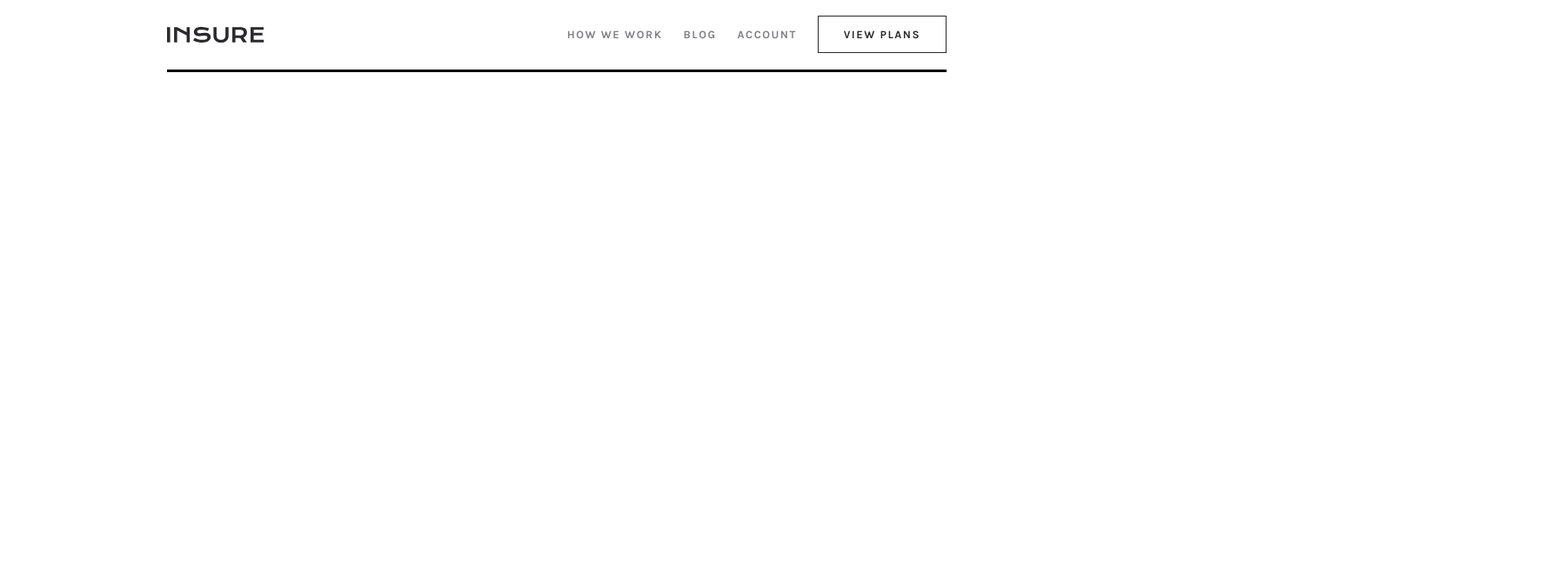
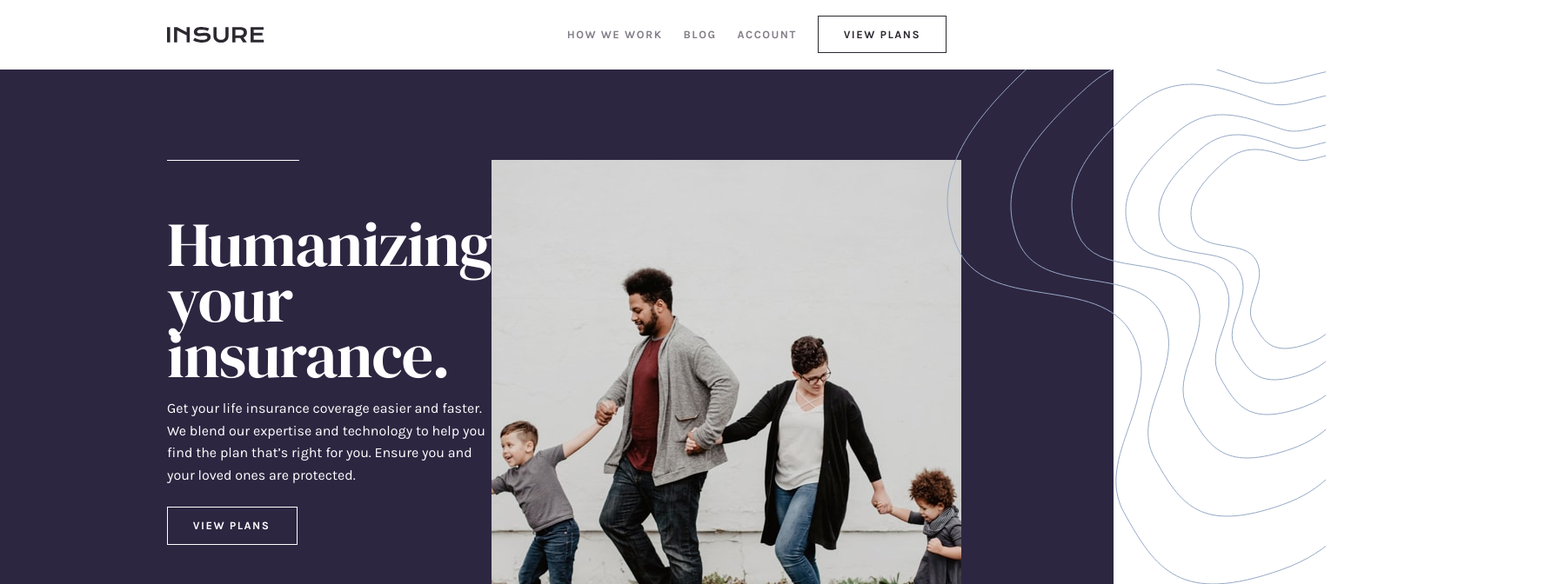
Before and after one commit to Jorai33/Insure-Landing-Page, a React (Create React App) app: page / in a window 1280 px wide. Shown: the top 672 px of the page at 87% size, 1784 px wide, since content can reach past the window. Built offline with nearby package versions, Linux system fonts and the light colour scheme.

Commit message:
Cover Completed

```diff
--- a/src/App.js
+++ b/src/App.js
@@ -3,6 +3,9 @@
 import styled from "styled-components";
 
 import Logo from "./ImageComponents/Logo";
+import coverImage from "../src/images/image-intro-desktop.jpg";
+// import { IntroPattern } from "./styles/Shapes";
+import introPattern from "../src/images/bg-pattern-intro-right-desktop.svg";
 
 const theme = {
   colors: {
@@ -15,15 +18,14 @@
 
 const MainContainer = styled.div`
   width: 100vw;
-height: 5rem;
-background-color: #FFFFFF;
+  height: 100vh;
+  background-color: #ffffff;
+`;
 
-`
-
-const Container = styled.div`
+const HeaderContainer = styled.div`
   width: 70vw;
   margin: auto;
-border-bottom: black 3px solid;
+
 `;
 
 const Header = styled.header`
@@ -33,48 +35,142 @@
   align-items: center;
 `;
 
-
 const Navbar = styled.ul`
   display: flex;
   gap: 1.5rem;
 
-  li{
+  li {
     font-family: "Karla", sans-serif;
     font-weight: 700;
     font-size: 0.8rem;
     line-height: 1rem;
     letter-spacing: 1.5px;
-    color: #837D88;
+    color: #837d88;
     text-transform: uppercase;
   }
 
-  &>:last-child{
-    a{
-      color: #2C2830;
+  & > :last-child {
+    a {
+      color: #2c2830;
       padding: 0.8rem 1.8rem;
-      border: 1.5px solid #2C2830;
+      border: 1.5px solid #2c2830;
+      width: 9rem;
     }
+  }
+`;
 
-  }
+const Cover = styled.div`
+  width: 100%;
+  height: 37.5rem;
+  background-color: #2d2641;
+
+  position: relative;
+`;
+
+const CoverContainer = styled.div`
+  width: 70vw;
+  margin: auto;
+
+  display: grid;
+  grid-template-columns: 1fr 1fr;
 
 `;
+
+const Content = styled.section`
+  display: flex;
+  flex-direction: column;
+
+
+`;
+
+
+const Line = styled.div`
+  width: 9.5rem;
+  height: 1px;
+  background-color: #ffffff;
+  display: inline-block;
+  margin-top: 6.5rem;
+  margin-bottom: 4rem;
+`;
+
+const Title = styled.h1`
+  margin-bottom: 1rem;
+
+`;
+
+const Text = styled.p`
+  margin-bottom: 1.5rem;
+
+`;
+
+
+const PlansButton = styled.a`
+  font-family: "Karla", sans-serif;
+  font-weight: 700;
+  font-size: 0.8rem;
+  line-height: 1rem;
+  letter-spacing: 1.5px;
+  text-transform: uppercase;
+  color: white;
+  border: 1.5px solid white;
+
+  width: 9.4rem;
+  padding: 0.8rem 1.8rem;
+
+
+`;
+
+const CoverImage = styled.section`
+  width: 34rem;
+  height: 40rem;
+  margin-top: 6.5rem;
+`;
+
+const Pattern = styled.div`
+  position: absolute;
+  left: 68rem;
+  width: 43.5rem;
+`
 
 function App() {
   return (
     <ThemeProvider theme={theme}>
       <GlobalStyle />
       <MainContainer>
-      <Container>
+        <HeaderContainer>
           <Header>
             <Logo />
             <Navbar>
               <li>How we work</li>
               <li>Blog</li>
               <li>Account</li>
-            <li><a href="#">View Plans</a></li>
+              <li>
+                <a href="#">View Plans</a>
+              </li>
             </Navbar>
           </Header>
-      </Container>
+        </HeaderContainer>
+        <Cover>
+          <Pattern>
+            <img src={introPattern} alt="pattern" />
+          </Pattern>
+
+          <CoverContainer>
+            <Content>
+              <Line />
+              <Title>Humanizing <br /> your insurance.</Title>
+              <Text>
+                Get your life insurance coverage easier and faster. We blend our
+                expertise and technology to help you find the plan that’s right
+                for you. Ensure you and your loved ones are protected.
+              </Text>
+              <PlansButton href="#">View Plans</PlansButton>
+            </Content>
+            <CoverImage>
+              <img src={coverImage} alt="Walking Family" />
+            </CoverImage>
+          </CoverContainer>
+        </Cover>
       </MainContainer>
     </ThemeProvider>
   );
--- /dev/null
+++ b/src/styles/Shapes.js
@@ -0,0 +1,12 @@
+export const IntroPattern = (props) => {
+    <svg xmlns="http://www.w3.org/2000/svg" width={436} height={593} {...props}>
+    <g fill="none" fillRule="evenodd" stroke="#96A9C6">
+      <path d="M341.639-24.675c-75.703-23.693-153.543-63.212-233.235 8.97C28.71 56.477-21.39 119.709 10.964 201.522c32.354 81.814 164.422 30.855 202.794 103.977 38.373 73.122-45.94 139.485-9.591 204.563 36.35 65.078 64.3 106.787 181.115 65.409 116.816-41.379 106.045-146.664 194.878-208.318 88.833-61.654 184.944-153.953 53.046-318.647S417.341-.98 341.64-24.674z" />
+      <path d="M351.105 13.249c-61.583-19.24-124.905-51.33-189.734 7.283C96.543 79.146 55.786 130.491 82.105 196.925c26.32 66.434 133.755 25.055 164.971 84.43 31.216 59.377-37.372 113.266-7.802 166.11 29.57 52.845 52.306 86.713 147.334 53.113 95.028-33.6 86.267-119.094 158.53-169.158 72.265-50.064 150.45-125.012 43.153-258.747S412.688 32.489 351.105 13.249z" />
+      <path d="M368.812 38.417C318.85 22.72 267.478-3.465 214.883 44.36c-52.594 47.825-85.66 89.72-64.307 143.926 21.353 54.206 108.513 20.443 133.838 68.89 25.325 48.448-30.32 92.418-6.33 135.536 23.99 43.117 42.436 70.752 119.531 43.336 77.095-27.415 69.987-97.173 128.614-138.022 58.627-40.85 122.058-102.003 35.009-211.122-87.049-109.12-142.465-32.788-192.426-48.487z" />
+      <path d="M387.316 69.184c-40.295-12.596-81.728-33.603-124.147 4.768-42.419 38.371-69.087 71.984-51.865 115.475 17.221 43.491 87.518 16.402 107.943 55.273 20.425 38.87-24.453 74.148-5.105 108.743s34.225 56.767 96.404 34.77c62.179-21.996 56.446-77.965 103.73-110.739 47.284-32.774 98.442-81.839 28.236-169.388-70.207-87.55-114.901-26.307-155.196-38.902z" />
+      <path d="M392.083 89.046c-32.91-10.295-66.749-27.467-101.393 3.897-34.643 31.365-56.424 58.84-42.358 94.389 14.065 35.549 71.477 13.407 88.158 45.179 16.682 31.772-19.971 60.609-4.17 88.886 15.803 28.277 27.953 46.4 78.735 28.42 50.782-17.979 46.1-63.727 84.718-90.516 38.617-26.79 80.398-66.895 23.06-138.457-57.339-71.562-93.841-21.503-126.75-31.798z" />
+      <path d="M401.225 103.406c-26.718-8.36-54.191-22.305-82.318 3.165-28.127 25.47-45.81 47.78-34.39 76.649 11.419 28.868 58.03 10.887 71.574 36.688 13.544 25.8-16.214 49.217-3.385 72.18 12.83 22.963 22.694 37.68 63.923 23.08 41.229-14.6 37.428-51.75 68.78-73.505 31.353-21.755 65.275-54.323 18.723-112.435-46.553-58.112-76.188-17.462-102.907-25.822z" />
+    </g>
+  </svg>
+}
--- a/src/styles/globalStyle.js
+++ b/src/styles/globalStyle.js
@@ -13,10 +13,18 @@
 
  h1 {
     font-family: 'DM Serif Display', serif;
+    font-weight: 400;
+    font-size: 4.5rem;
+    line-height: 4rem;
+    letter-spacing: -1px;
+    color: #FFFFFF;
  }
 
  p {
      font-family: "Karla", sans-serif;
+     font-weight: 400;
+     line-height: 1.6rem;
+     color: #FFFFFF;
  }
 
  li{
@@ -25,6 +33,7 @@
 
  a{
      text-decoration: none;
+
  }
 
 `;
```
Lines whose indentation alone changed are shown as unchanged.
